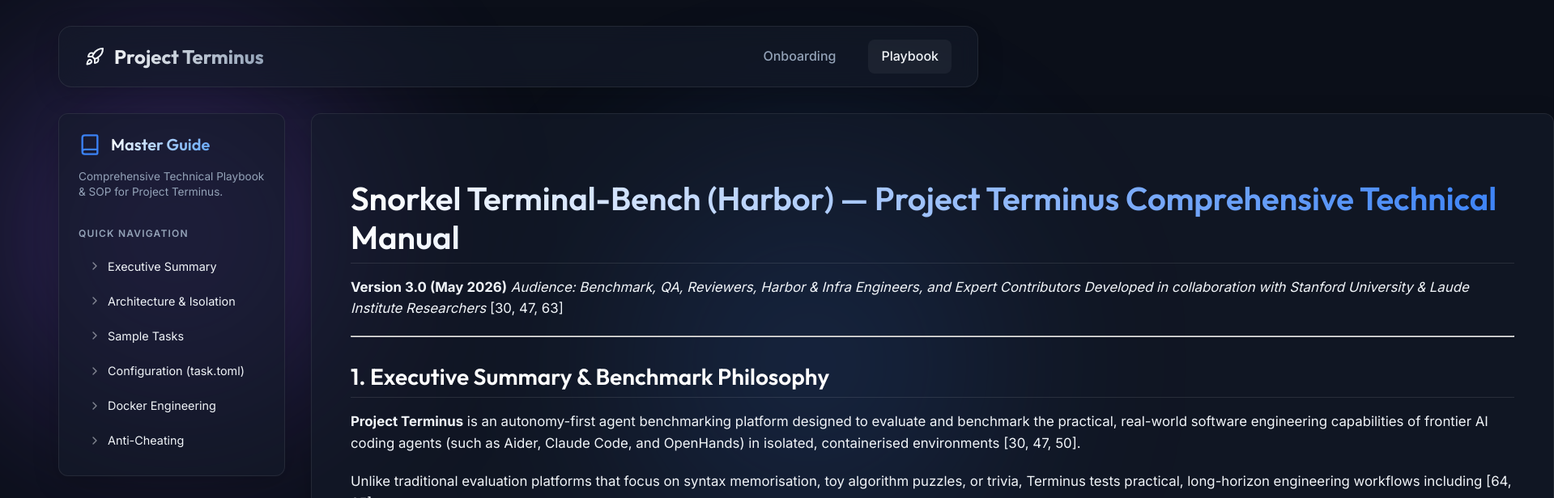
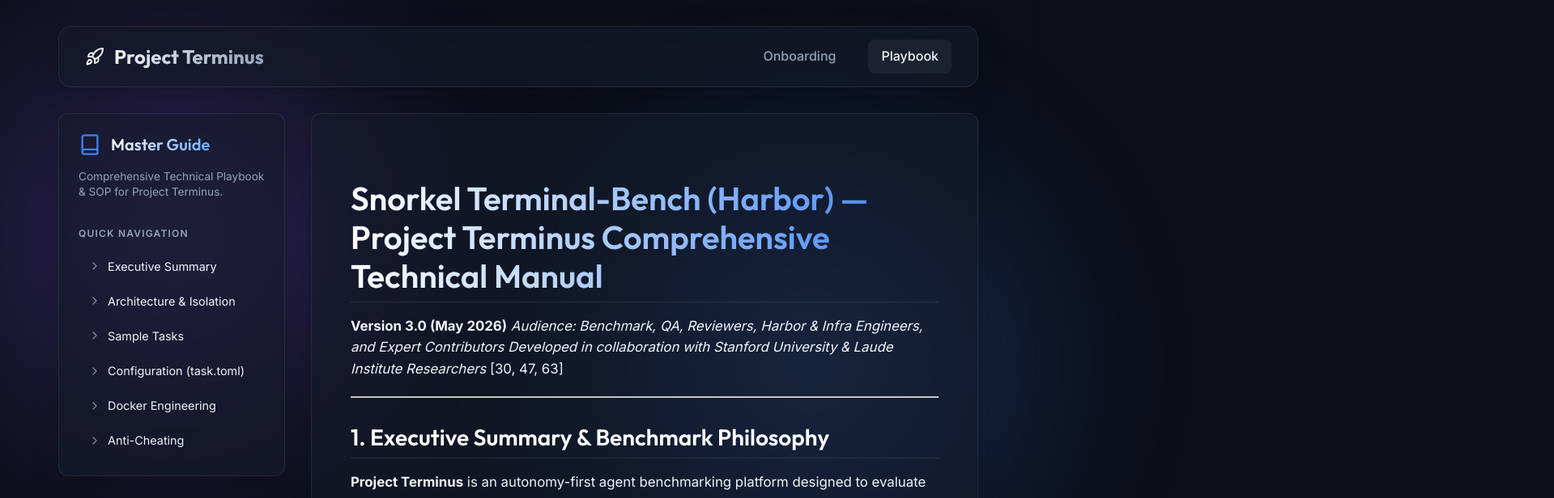
Before and after one commit to SREESAIARJUN/terminus-onboarding, a React (Vite) app: page /terminus-onboarding/playbook in a window 1280 px wide. Shown: the top 616 px of the page at 81% size, 1919 px wide, since content can reach past the window. Built offline with nearby package versions, Linux system fonts and the light colour scheme.

Commit message:
Fix playbook content grid blowout

```diff
--- a/src/index.css
+++ b/src/index.css
@@ -469,6 +469,9 @@
 .playbook-content {
   padding: 3rem;
   border-radius: 12px;
+  min-width: 0;
+  overflow-wrap: break-word;
+  word-wrap: break-word;
 }
 
 /* Custom Markdown Elements */
```
